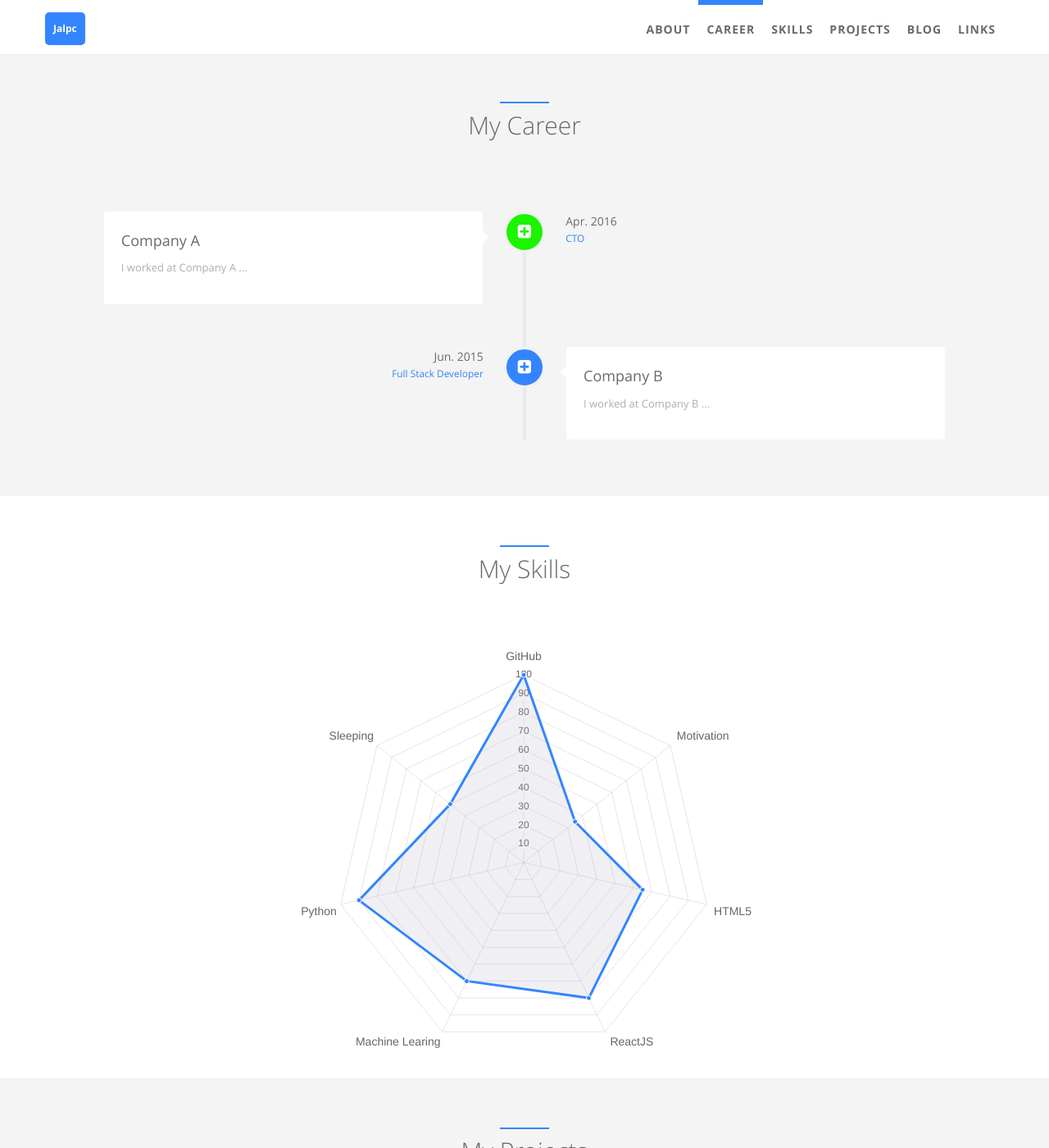
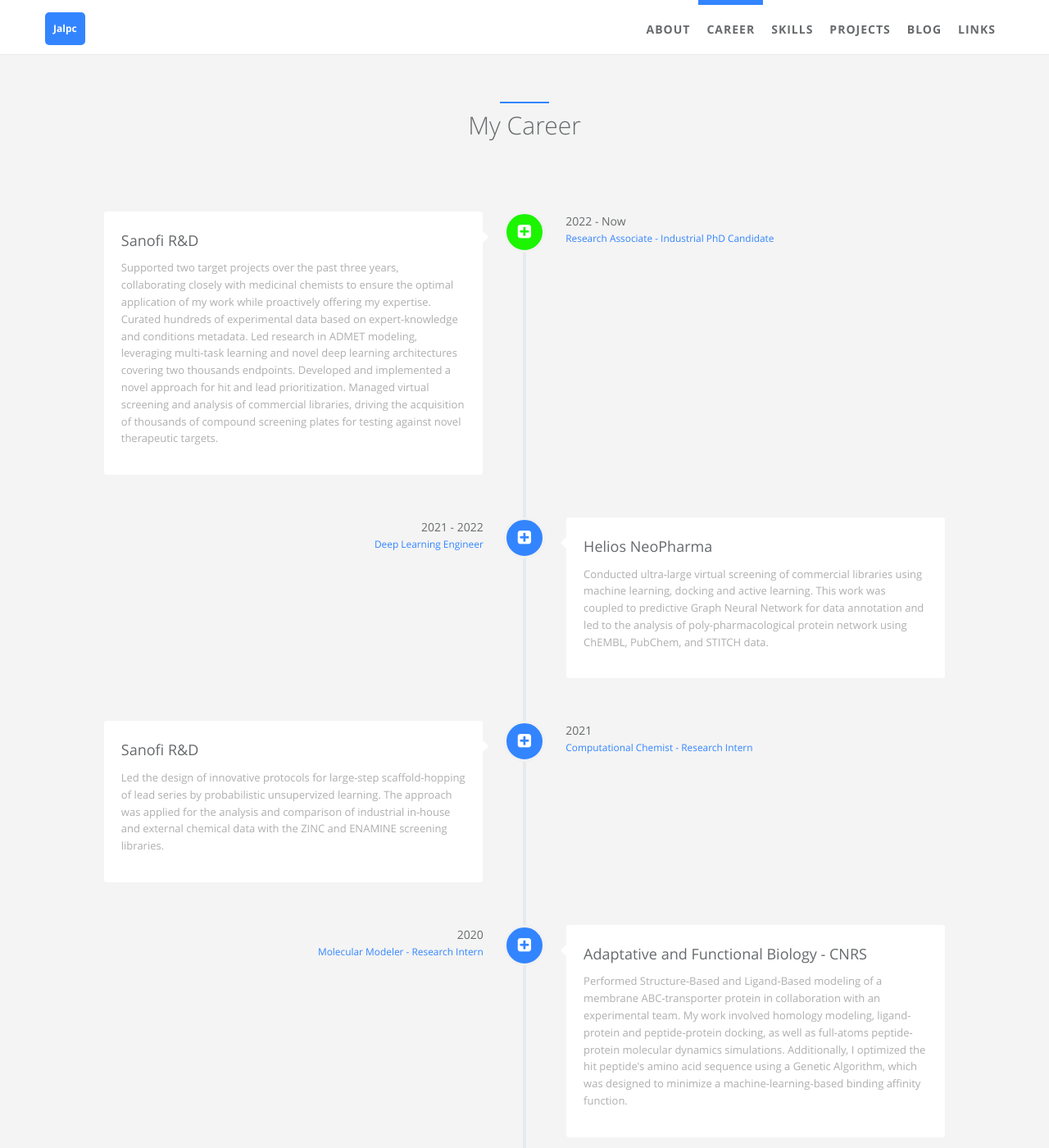
Before and after one commit to pierrellompart21/llompart.github.io, a Jekyll site: the page built from index.html, in a window 1280 px wide and 1400 px high, scrolled down 677 px. Shown: the whole window at 82% size. Built offline with Jekyll 4.4.1, drawn with Linux system fonts in a browser that asks for light colours; some of the changed text lies outside the part shown.

Commit message:
Update careers.yml

```diff
--- a/_data/index/careers.yml
+++ b/_data/index/careers.yml
@@ -1,30 +1,72 @@
 # careers section data
 # if you don't have language feature(language.yml is empty), ignore "i18n" items
 - name:
-    detail: Company A
+    detail: Sanofi R&D
     i18n: company_a
   desc:
-    detail: I worked at Company A ...
+    detail: Supported two target projects over the past three years, collaborating closely with medicinal chemists to ensure the optimal application of my work while proactively offering my expertise. Curated hundreds of experimental data based on expert-knowledge and conditions metadata. Led research in ADMET modeling, leveraging multi-task learning and novel deep learning architectures covering two thousands endpoints. Developed and implemented a novel approach for hit and lead prioritization. Managed virtual screening and analysis of commercial libraries, driving the acquisition of thousands of compound screening plates for testing against novel therapeutic targets.
     i18n: company_a_desc
   date:
-    detail: Apr. 2016
+    detail: 2022 - Now
     i18n: company_a_date
   job:
-    detail: CTO
+    detail: Research Associate - Industrial PhD Candidate
     i18n: company_a_job
   icon: fa-plus-square
   present: true
 
 - name:
-    detail: Company B
+    detail: Helios NeoPharma
     i18n: company_b
   desc:
-    detail: I worked at Company B ...
+    detail: Conducted ultra-large virtual screening of commercial libraries using machine learning, docking and active learning. This work was coupled to predictive Graph Neural Network for data annotation and led to the analysis of poly-pharmacological protein network using ChEMBL, PubChem, and STITCH data.
     i18n: company_b_desc
   date:
-    detail: Jun. 2015
+    detail: 2021 - 2022
     i18n: company_b_date
   job:
-    detail: Full Stack Developer
+    detail: Deep Learning Engineer
     i18n: company_b_job
   icon: fa-plus-square
+
+- name:
+    detail: Sanofi R&D
+    i18n: company_a
+  desc:
+    detail: Led the design of innovative protocols for large-step scaffold-hopping of lead series by probabilistic unsupervized learning. The approach was applied for the analysis and comparison of industrial in-house and external chemical data with the ZINC and ENAMINE screening libraries.
+    i18n: company_a_desc
+  date:
+    detail: 2021
+    i18n: company_a_date
+  job:
+    detail: Computational Chemist - Research Intern
+    i18n: company_a_job
+  icon: fa-plus-square
+
+- name:
+    detail: Adaptative and Functional Biology - CNRS
+    i18n: company_b
+  desc:
+    detail: Performed Structure-Based and Ligand-Based modeling of a membrane ABC-transporter protein in collaboration with an experimental team. My work involved homology modeling, ligand-protein and peptide-protein docking, as well as full-atoms peptide-protein molecular dynamics simulations. Additionally, I optimized the hit peptide's amino acid sequence using a Genetic Algorithm, which was designed to minimize a machine-learning-based binding affinity function.
+    i18n: company_b_desc
+  date:
+    detail: 2020
+    i18n: company_b_date
+  job:
+    detail: Molecular Modeler - Research Intern
+    i18n: company_b_job
+  icon: fa-plus-square
+
+- name:
+    detail: EFS - INSERM
+    i18n: company_b
+  desc:
+    detail: Studied the monocyte differenciation signaling pathways from Human blood samples, and worked on the preparation of the assays, testing, cell-cultures, data acquisition, and data analysis of temporal measurements.
+    i18n: company_b_desc
+  date:
+    detail: 2018
+    i18n: company_b_date
+  job:
+    detail: Biochemist - Immunology - Research Intern
+    i18n: company_b_job
+  icon: fa-plus-square
```
